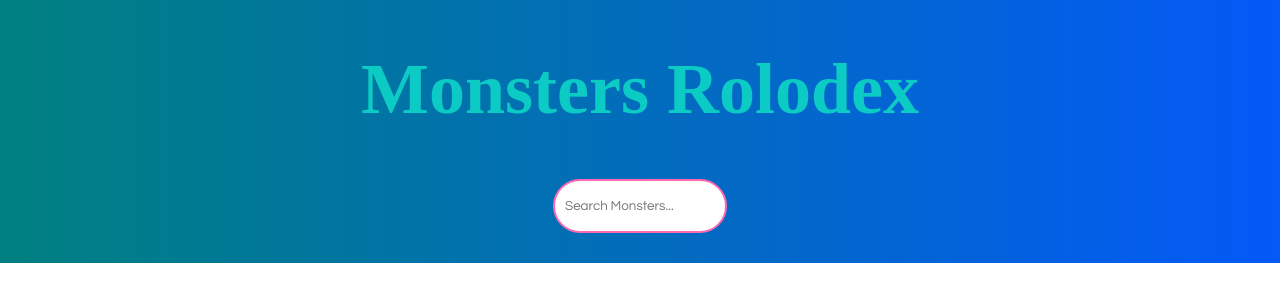
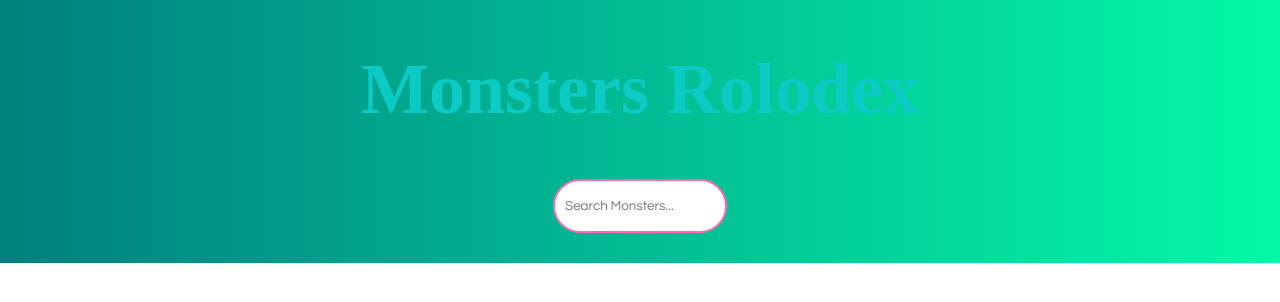
Before and after one commit to pulangcrackers/monsters-rolodex, a React (Create React App) app: page / in a window 1280 px wide. Shown: the top 302 px of the page. Built offline with nearby package versions, Linux system fonts and the light colour scheme; no server answers; a web font is replaced by a local one.

Commit message:
try green bgc

```diff
--- a/src/index.css
+++ b/src/index.css
@@ -3,7 +3,7 @@ body {
     font-family: -apple-system, BlinkMacSystemFont, "Segoe UI", "Roboto", "Oxygen", "Ubuntu", "Cantarell", "Fira Sans", "Droid Sans", "Helvetica Neue", sans-serif;
     -webkit-font-smoothing: antialiased;
     -moz-osx-font-smoothing: grayscale;
-    background: linear-gradient(to left, rgb(4, 89, 248) 0%, rgba(0, 128, 128, 1) 100%);
+    background: linear-gradient(to left, rgb(4, 248, 167) 0%, rgba(0, 128, 128, 1) 100%);
     background-repeat: no-repeat;
 }
 
```
